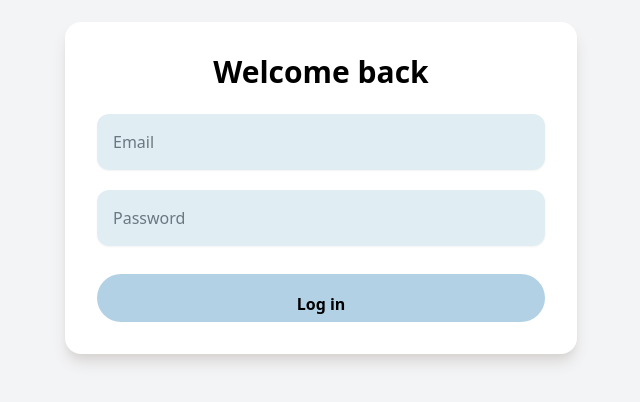
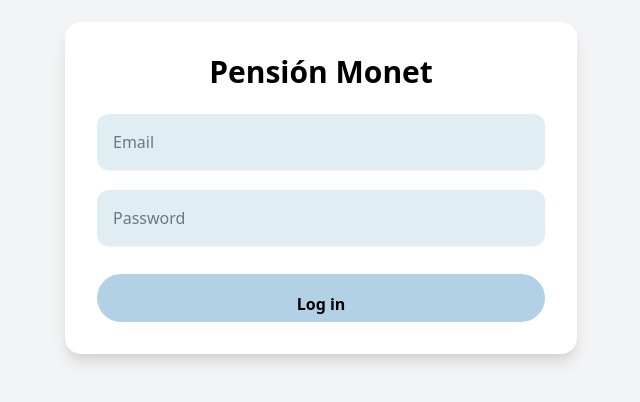
Before and after one commit to SoporteMack/hotel-manager, a React (Vite) app in the folder frontend/: page /login in a window 1280 px wide. Shown: the part 212-614 px from the top of the page, without its empty margins (319-959 px from the left). Built offline with nearby package versions, Linux system fonts and the light colour scheme; no server answers.

Commit message:
fix label login sidebar

```diff
--- a/frontend/src/components/inicio.jsx
+++ b/frontend/src/components/inicio.jsx
@@ -45,7 +45,7 @@ function dashboard() {
                 <TarjetaInicio titulo={"Porcentaje Ocupados"} valor={ `${ocupacion.porcentaje}`} />
             </div>
 
-            <h2 className="text-[22px] font-bold px-4 pb-3 pt-5">Recent Activity</h2>
+            <h2 className="text-[22px] font-bold px-4 pb-3 pt-5">Ultimos Ingresos</h2>
 
         </div>
     );
--- a/frontend/src/pages/login.jsx
+++ b/frontend/src/pages/login.jsx
@@ -41,7 +41,7 @@ function Login() {
         onSubmit={handleSubmit}
       >
         <h2 className="text-text-secondary text-2xl sm:text-3xl font-bold leading-tight text-center pb-6">
-          Welcome back
+          Pensión Monet
         </h2>
 
         <div className="flex flex-col gap-5">
```
Also changed, not shown: 1 other file (tests, documents, lock files or other folders).
